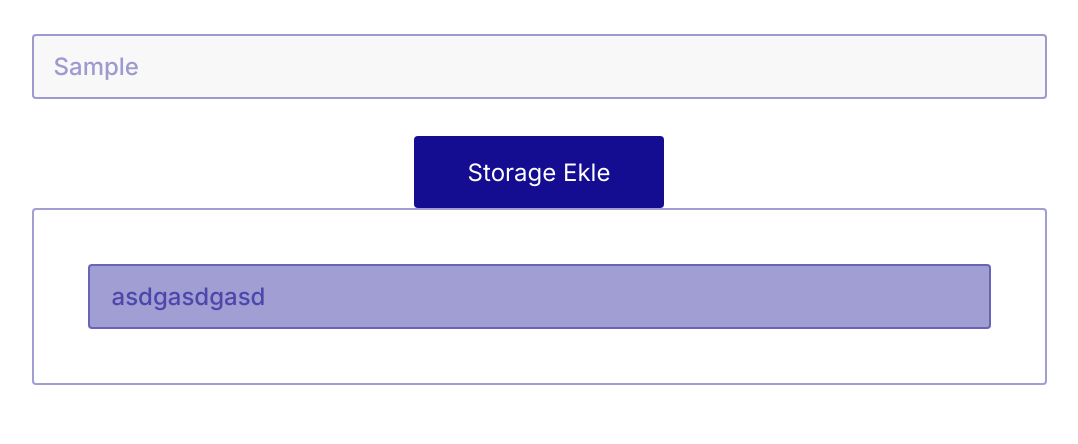
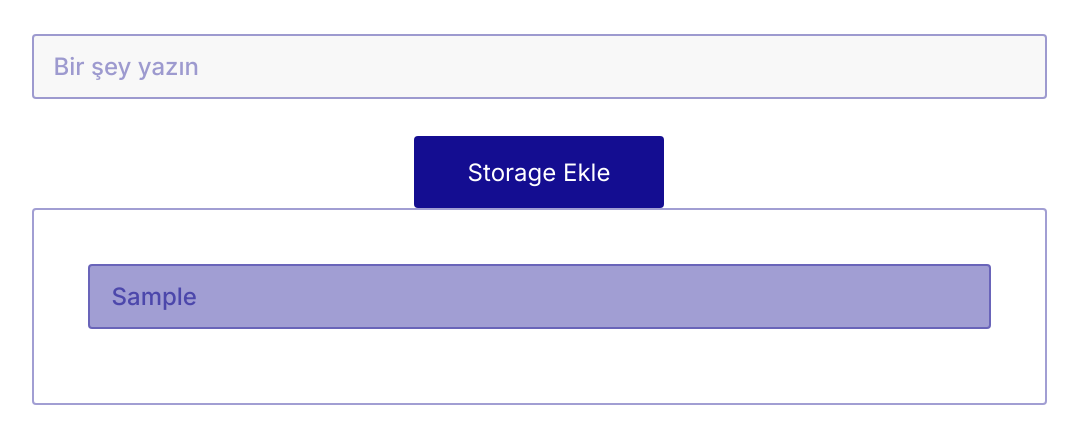
Before and after one commit to celalcan/Local-Storage, a plain HTML site: page index.html in a window 1280 px wide. Both pictures are taken after typing "Sample" into the empty fields and a click on the button "Storage Ekle". Shown: the part 150-594 px from the top of the page, without its empty margins (101-1179 px from the left). Drawn offline with Linux system fonts and the light colour scheme.

Commit message:
güncelleme

```diff
--- a/index.html
+++ b/index.html
@@ -22,9 +22,9 @@
     <div class="alt">
         <div class="form">
             <ul class="list-group">
-              <li class="list-group-item">
+              <!-- <li class="list-group-item">
 asdgasdgasd
-              </li>
+              </li> -->
             </ul>
         </div>
     </div>
--- a/main.js
+++ b/main.js
@@ -1,6 +1,7 @@
 const form= document.querySelector("#form");
 const text=document.querySelector("#text");
 const ust=document.querySelector("#ust");
+const todoList= document.querySelector(".list-group");
 eventListener();
 
 function eventListener(){
@@ -18,6 +19,7 @@ console.log("asdfasfasf");
     else{
         /* addTodoToUI(newText);
         addTodoToStorage(newText); */
+        addTodoToUI(newText);
         showAlert("","Todo başarıyla eklendi...");
     }
 
@@ -38,3 +40,22 @@ function showAlert(type,message) {
         alert.remove();
     },1000);
 }
+
+
+function addTodoToUI(newText) {
+
+    //list Item oluşturma
+    const listItem = document.createElement("li");
+
+    listItem.className="list-group-item";
+
+    //Text Node Ekleme
+
+    listItem.appendChild(document.createTextNode(newText));
+
+
+    //Tıdı List Item'ı ekeleme
+
+    todoList.appendChild(listItem);
+    text.value="";
+    }
--- a/style.css
+++ b/style.css
@@ -122,6 +122,7 @@ font-style: normal;
 font-weight: 500;
 font-size: 24px;
 padding-left: 22px;
+margin-bottom: 20px;
 
 /* identical to box height */
 
```
